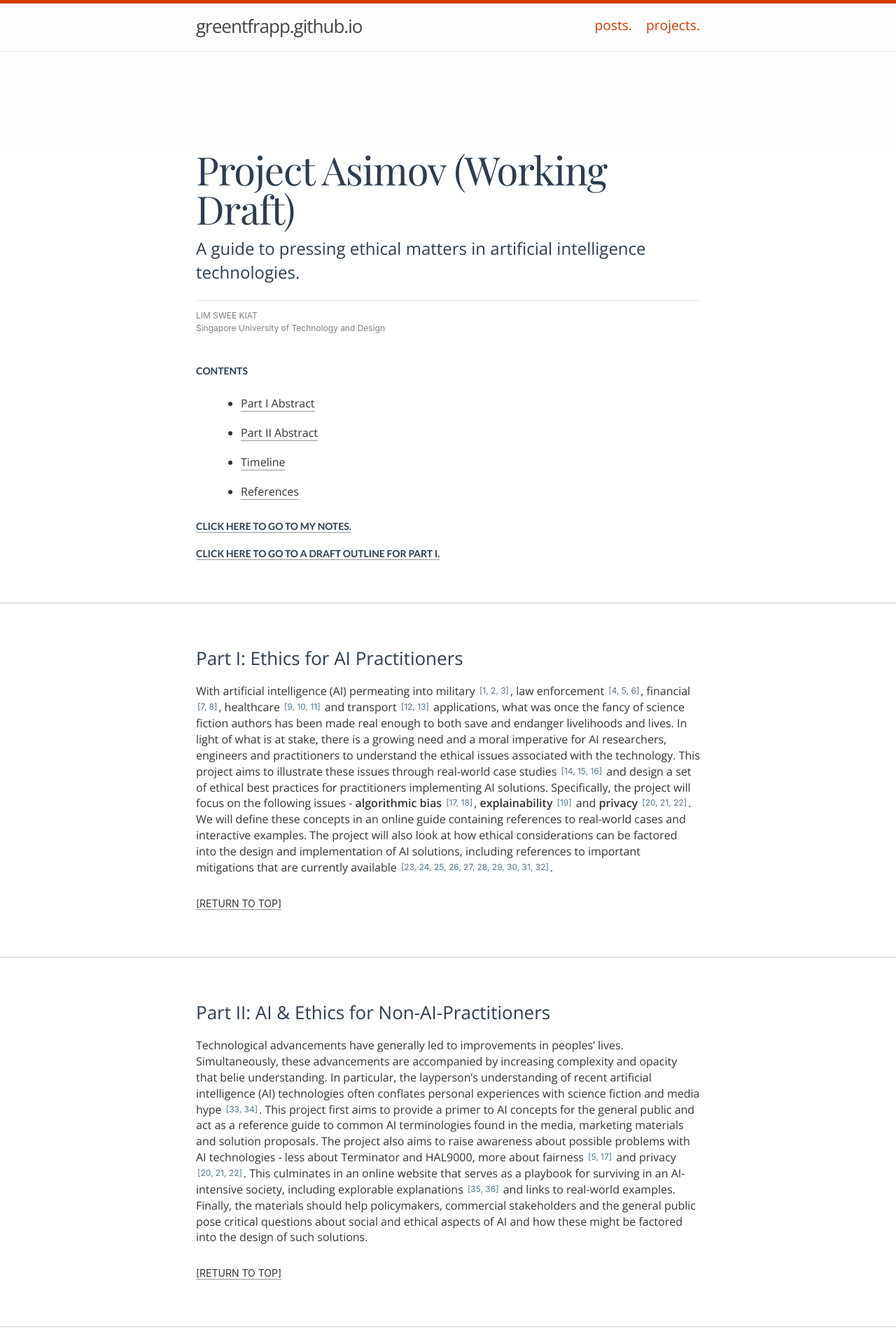
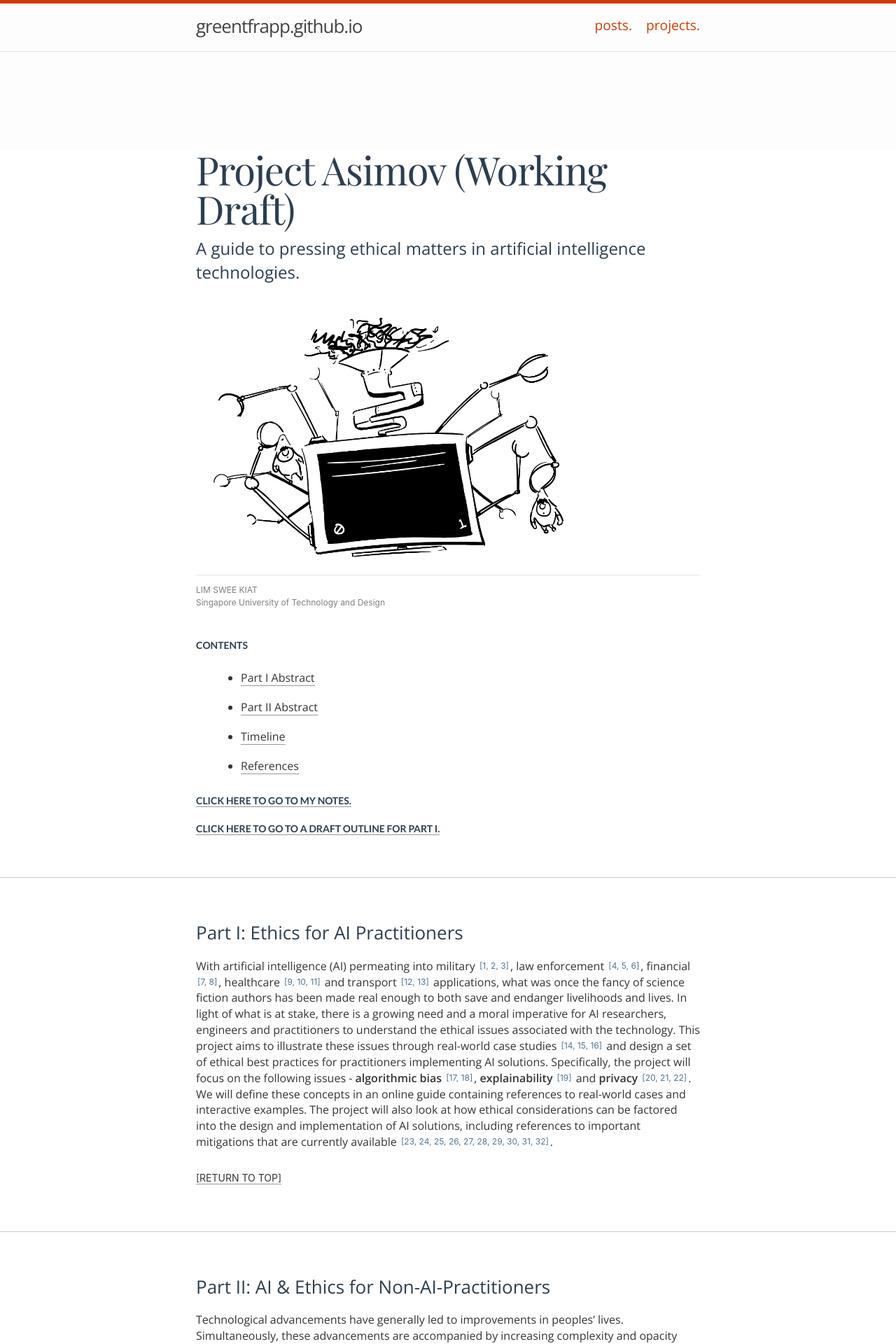
Before and after one commit to greentfrapp/project-asimov, a Jekyll site: the page built from index.md, in a window 1280 px wide. Shown: the top 1920 px of the page at 70% size. Built offline with Jekyll 4.4.1, drawn with Linux system fonts in a browser that asks for light colours; some web fonts are replaced; a style sheet for code colours, icons or effects is not loaded; our own code applies the rules of GitHub Pages for plain Markdown files.

Commit message:
Added frontispiece

```diff
--- a/_layouts/home.html
+++ b/_layouts/home.html
@@ -5,6 +5,9 @@ layout: default
 <dt-article>
   <h1 id="title">Project Asimov (Working Draft)</h1>
   <h2>A guide to pressing ethical matters in artificial intelligence technologies.</h2>
+  <div>
+    <img src="{{ "/assets/frontispiece.png" | relative_url }}" style="width: 100%; max-width: 500px; margin: 25px;">
+  </div>
   <dt-byline></dt-byline>
   <h4>Contents</h4>
   <div class="contents">
```
Also changed, not shown: assets/frontispiece.png (added).
